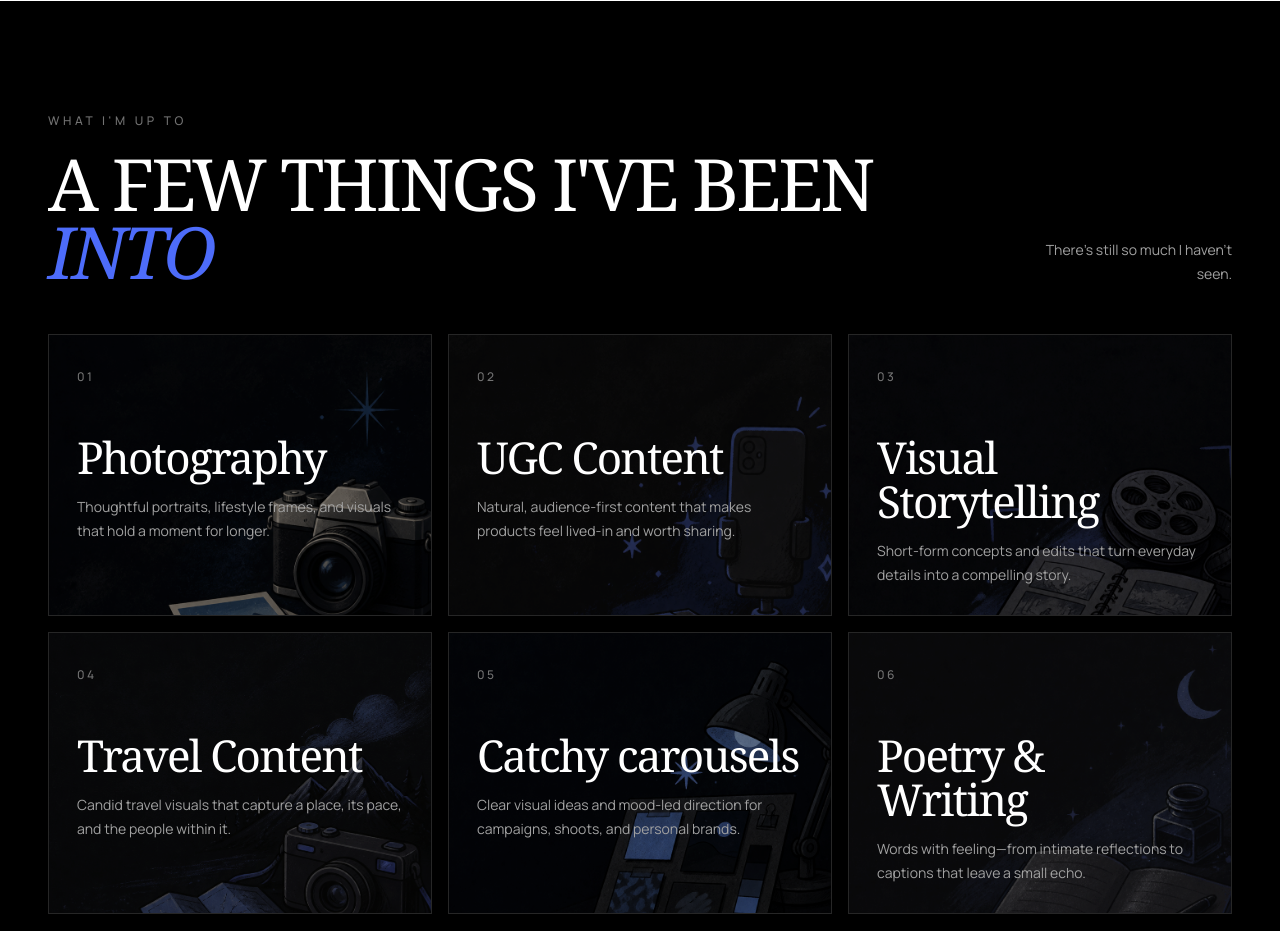
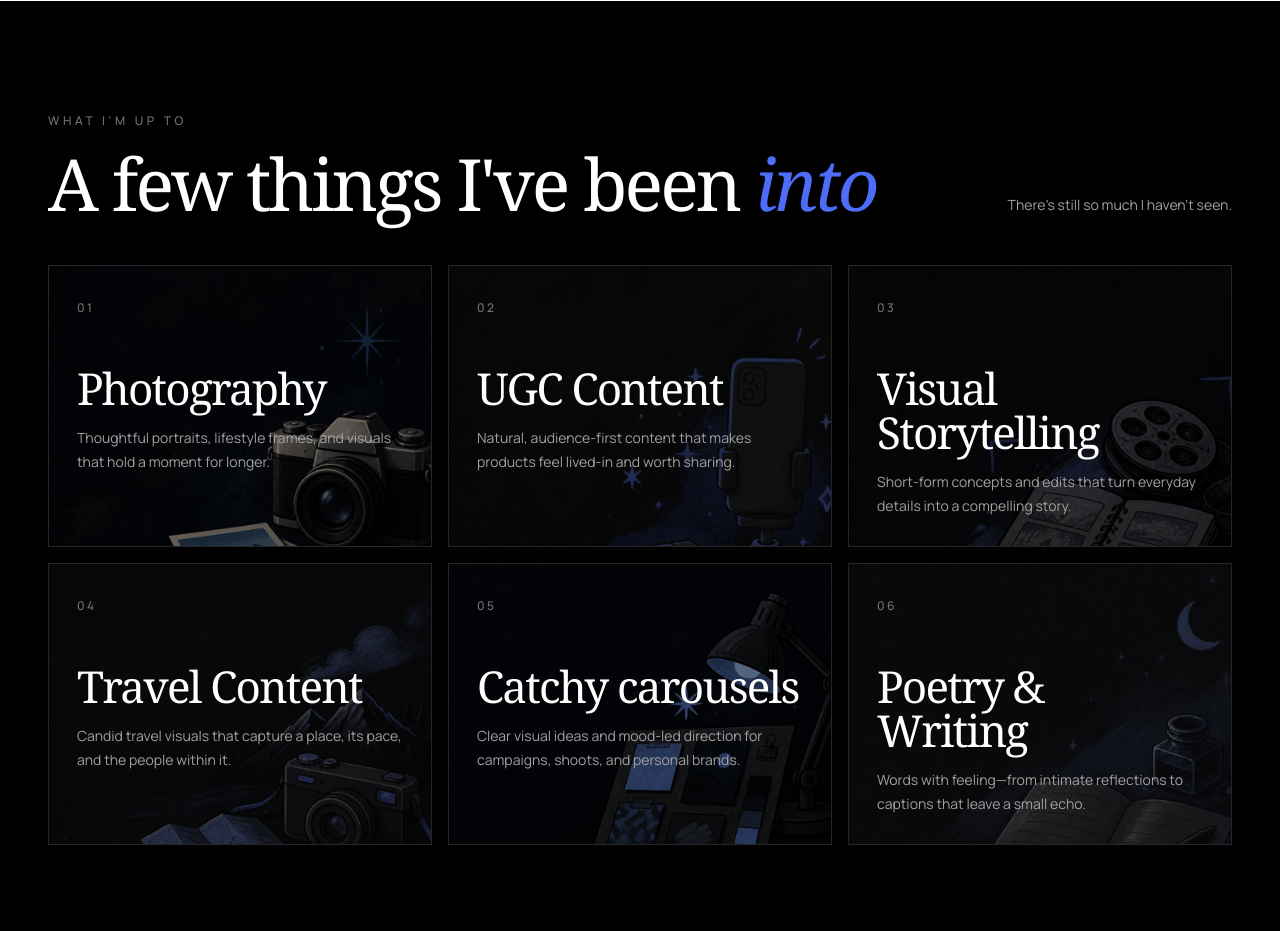
Before and after one commit to shailendra1708/Portfolio, a React (Vite) app: page / in a window 1280 px wide. Shown: the part 2160-3091 px from the top of the page. Built offline with nearby package versions, Linux system fonts and the light colour scheme; a web font is replaced by a local one.

Commit message:
Adjust activities heading casing

```diff
--- a/src/components/Services.jsx
+++ b/src/components/Services.jsx
@@ -53,7 +53,7 @@ export default function Services() {
         </p>
         <div className="mt-5 flex flex-col justify-between gap-4 md:flex-row md:items-end">
           <h2 className="instrument-serif max-w-2xl text-5xl leading-[0.95] tracking-tight sm:text-6xl md:text-7xl lg:max-w-none">
-           A FEW THINGS I'VE BEEN <span className="italic text-[#4D6CFA]">INTO</span>
+           A few things I&apos;ve been <span className="italic text-[#4D6CFA]">into</span>
           </h2>
           <p className="max-w-sm text-sm leading-6 text-neutral-400 md:text-right">
             There&apos;s still so much I haven&apos;t seen.
```
